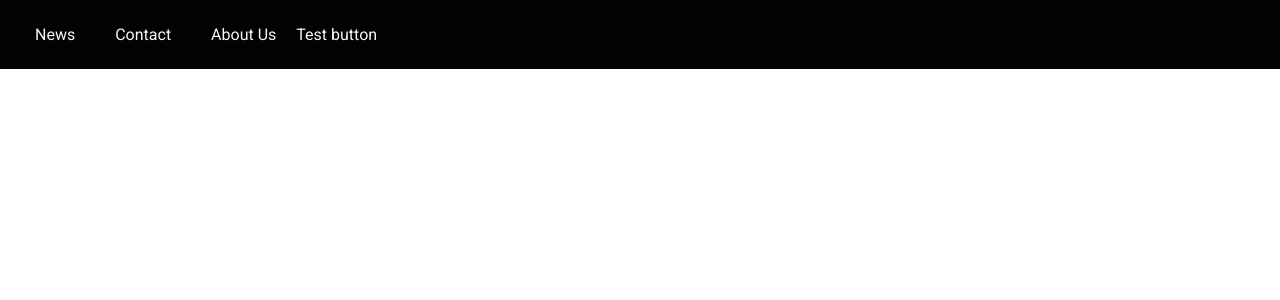
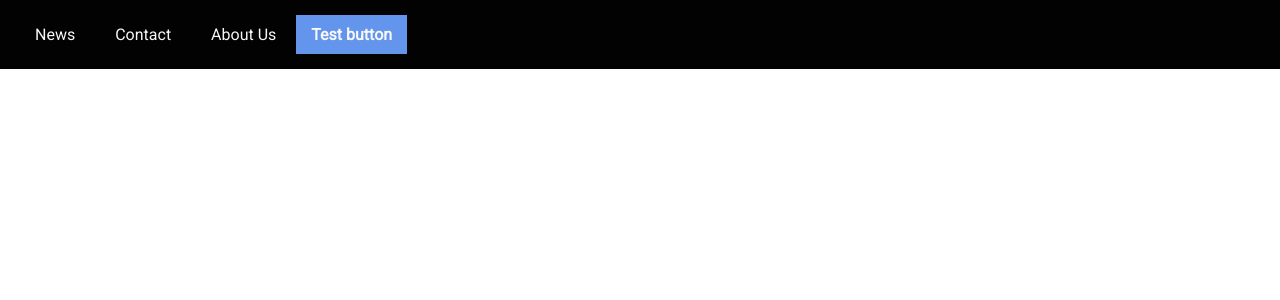
Before and after one commit to Bjornoya/blog, a React (Create React App) app: page / in a window 1280 px wide. Shown: the top 300 px of the page. Built offline with nearby package versions, Linux system fonts and the light colour scheme.

Commit message:
Added styling to Button component

```diff
--- a/src/components/Button/Button.js
+++ b/src/components/Button/Button.js
@@ -1,10 +1,11 @@
 import React from 'react';
 import PropTypes from 'prop-types';
+import style from './Button.module.scss';
 
 const Button = ({ children }) => {
     if(children) {
         return (
-            <div data-test="button">
+            <div className={style.button} data-test="button">
                 {children}
             </div>
         );
--- a/src/components/Button/Button.module.scss
+++ b/src/components/Button/Button.module.scss
@@ -0,0 +1,10 @@
+.button {
+  background: cornflowerblue;
+  padding: 10px 15px;
+  font-weight: 600;
+  transition: 0.2s ease-in;
+  &:hover {
+    cursor: pointer;
+    color: yellowgreen;
+  }
+}
```
